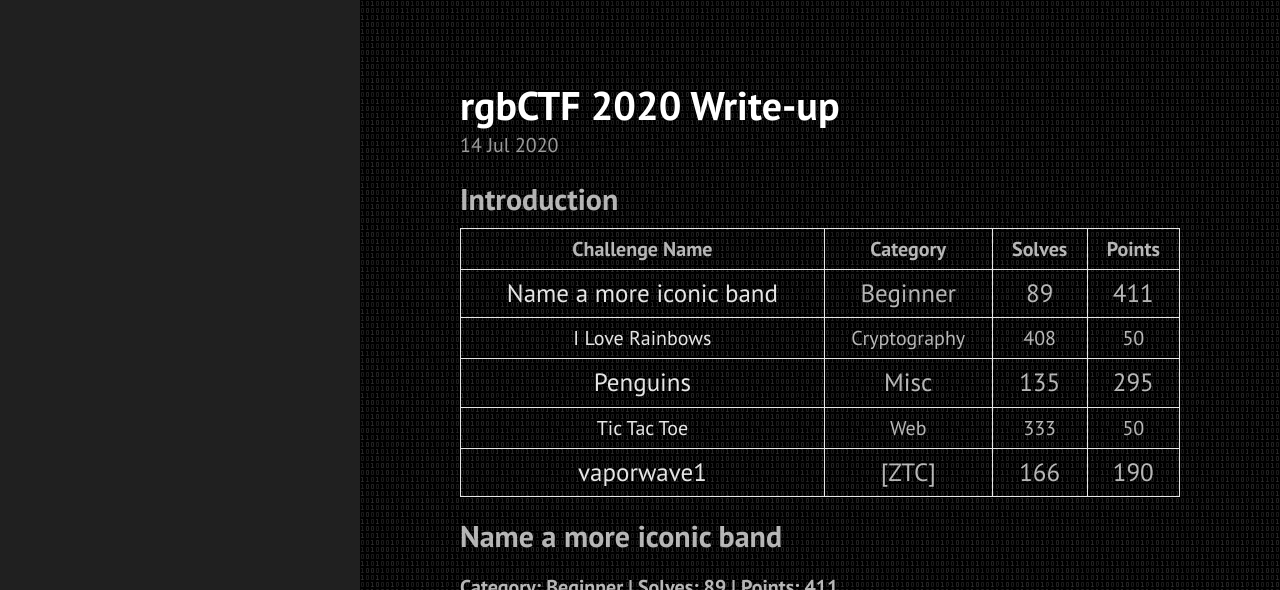
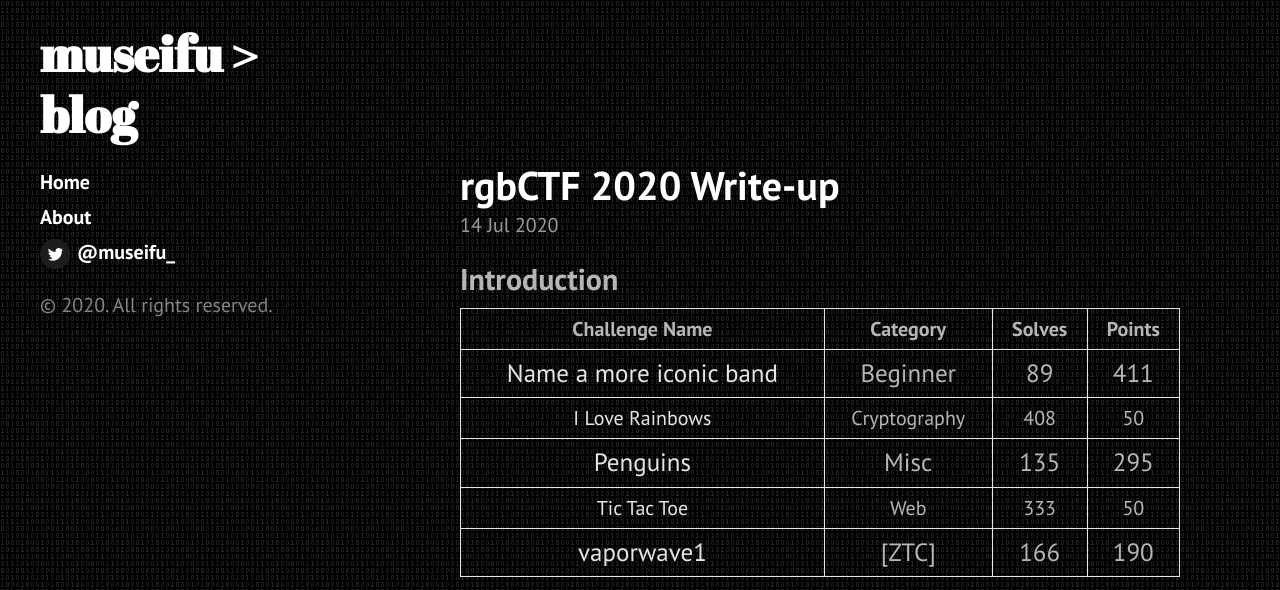
Before and after one commit to museifu666/museifu666.github.io, a Jekyll site: the page built from index.html, in a window 1280 px wide and 1400 px high. Shown: the top 590 px of the window. Built offline with Jekyll 4.4.1, drawn with Linux system fonts in a browser that asks for light colours; the list of posts is cut into pages by our own code; grey boxes are pictures that could not be loaded.

Commit message:
Update hyde.css

```diff
--- a/public/css/hyde.css
+++ b/public/css/hyde.css
@@ -57,12 +57,11 @@ html {
   text-align: center;
   padding: 2rem 1rem;
   color: rgba(255,255,255,.5);
-  background-color: #202020;
 }
 @media (min-width: 48em) {
   .sidebar {
-    position: fixed;
-    top: 0;
+    position: relative;
+    top: 14rem;
     left: 0;
     bottom: 0;
     width: 18rem;
```
